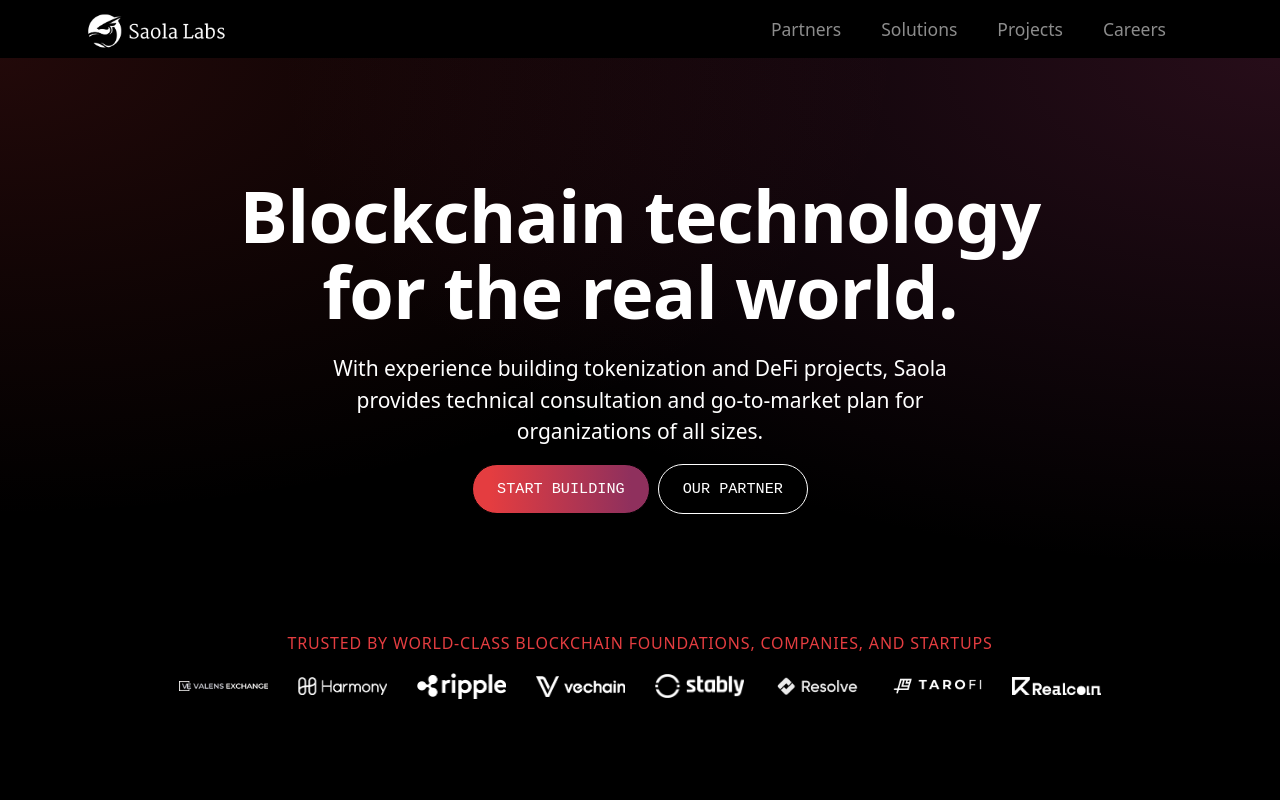
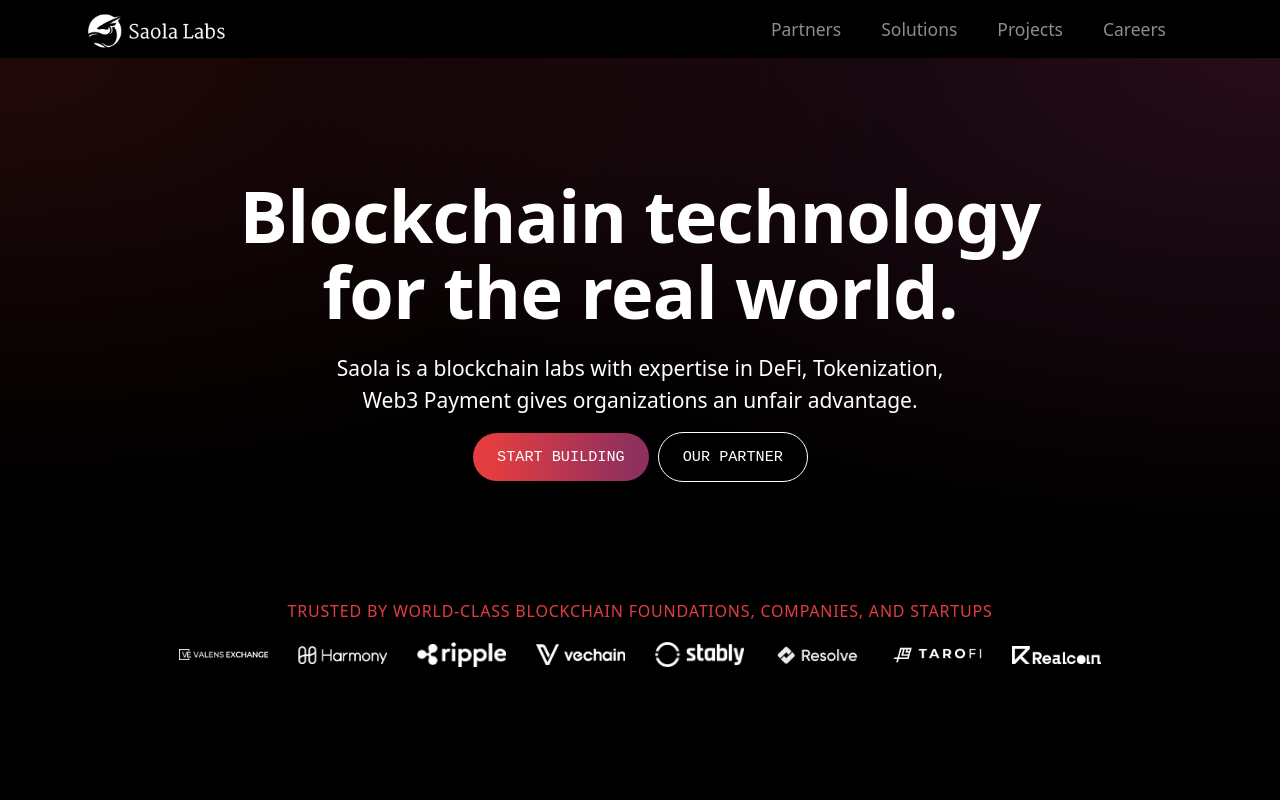
Before and after one commit to vanviet1998/landing-page-saola-lab, a React (Create React App) app: page / in a window 1280 px wide. Shown: the top 800 px of the page. Built offline with nearby package versions, Linux system fonts and the light colour scheme.

Commit message:
feed back

```diff
--- a/src/components/footer/style.scss
+++ b/src/components/footer/style.scss
@@ -6,7 +6,7 @@
         background-color: #000508;
         border: 1px solid #141414;
         border-radius: 12px 12px 0 0;
-        background-image: radial-gradient(farthest-side at bottom left, rgba(228, 61, 64, 0.2705882353), transparent 900px), radial-gradient(farthest-corner at bottom right, rgba(143, 48, 93, 0.4196078431), transparent 1000px);
+        background-image: radial-gradient(farthest-side at bottom left,rgb(228 61 64 / 15%),transparent 900px),radial-gradient(farthest-corner at bottom right,rgb(143 48 93 / 27%),transparent 1000px);
 
 
     }
--- a/src/pages/home/index.tsx
+++ b/src/pages/home/index.tsx
@@ -205,9 +205,9 @@ export function HomePage() {
               <div className="row">
                 <div className="col-md-7 mx-auto">
                   <p className="my-6 text-center">
-                    With experience building tokenization and DeFi projects,
-                    Saola provides technical consultation and go-to-market plan
-                    for organizations of all sizes.
+                    Saola is a blockchain labs with expertise in DeFi,
+                    Tokenization, Web3 Payment gives organizations an unfair
+                    advantage.
                   </p>
                 </div>
               </div>
```
